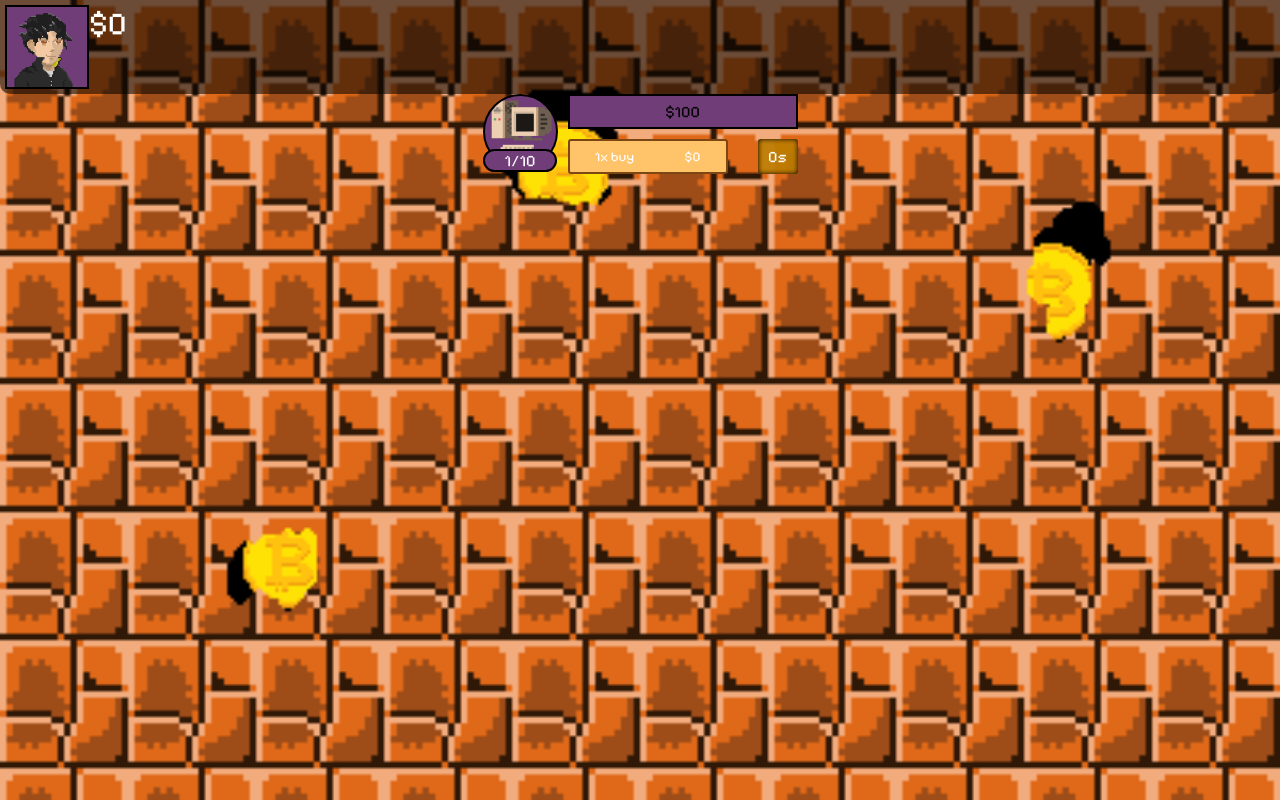
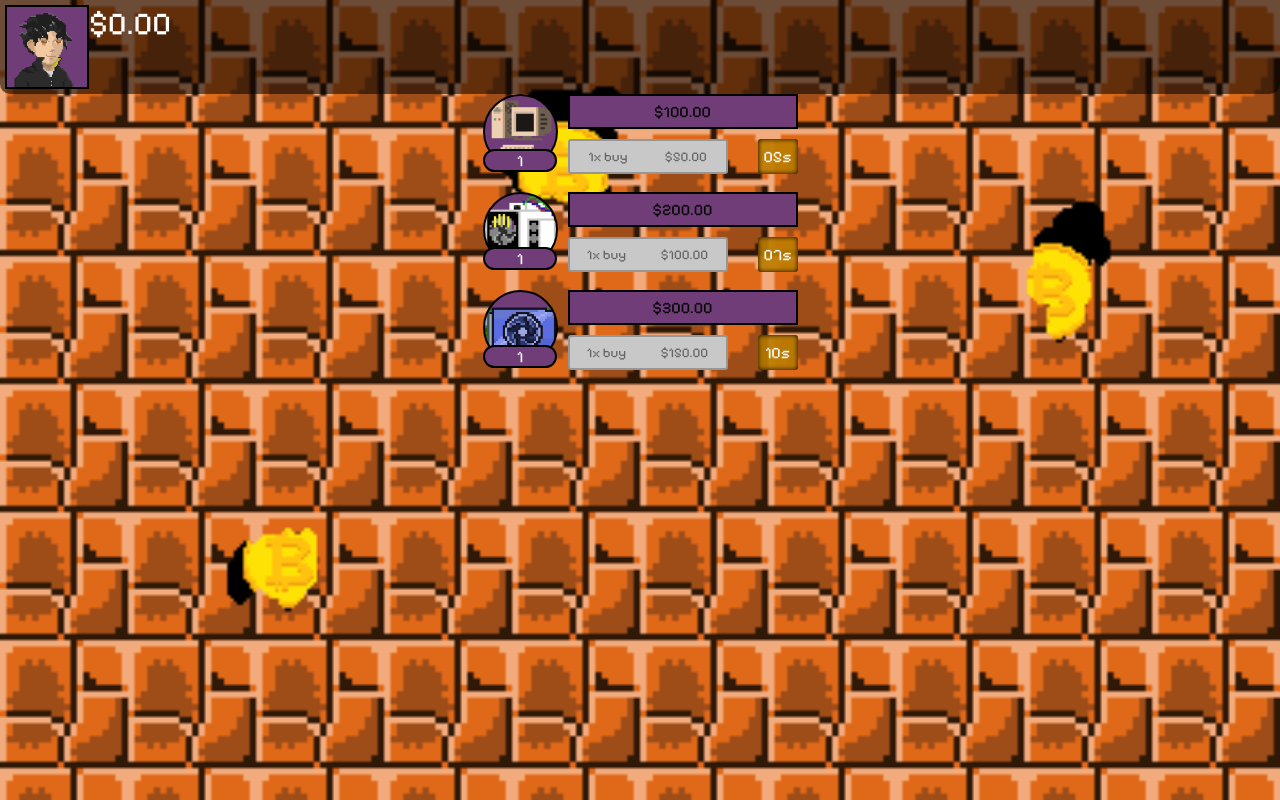
Before and after one commit to Rllopez0410/Project-Moria, a Svelte app: page / in a window 1280 px wide. Built offline with nearby package versions, Linux system fonts and the light colour scheme.

Commit message:
first quick test

```diff
--- a/src/App.svelte
+++ b/src/App.svelte
@@ -1,24 +1,25 @@
 <script>
-  import { mining_pool } from "./stores";
-  import Pool from "./components/pool.svelte";
+  import { mining_pool } from './stores';
+  import Pool from './components/pool.svelte';
+  import Job from './components/job.svelte';
 
-  let num = 0;
+  import { jobs } from './testJobs.js';
 
   mining_pool.subscribe((value) => {
-    num = value;
-  })
-
-  $: money = num.toLocaleString();
+    console.log(value);
+  });
 </script>
 
 <div class="container">
   <header>
     <div class="profile-pic"></div>
-    <div class="earnings">${money}</div>
+    <div class="earnings">${$mining_pool.toFixed(2)}</div>
   </header>
 
   <div class="jobs">
-    <Pool />
+    {#each jobs as job}
+      <Job {...job} />
+    {/each}
   </div>
 </div>
 
--- a/src/app.css
+++ b/src/app.css
@@ -1,13 +1,80 @@
 @import url('https://fonts.googleapis.com/css2?family=Pixelify+Sans:wght@400..700&display=swap');
 
 * {
-    margin: 0;
-    padding: 0;
+  margin: 0;
+  padding: 0;
 }
 
 body {
-    font-family: "Pixelify Sans", sans-serif;
-    font-optical-sizing: auto;
-    font-weight: 200;
-    font-style: normal;
+  font-family: 'Pixelify Sans', sans-serif;
+  font-optical-sizing: auto;
+  font-weight: 200;
+  font-style: normal;
 }
+
+/* For tool tips */
+[data-tooltip] {
+  position: relative;
+  z-index: 2;
+  display: block;
+}
+
+[data-tooltip]:before,
+[data-tooltip]:after {
+  visibility: hidden;
+  opacity: 0;
+  pointer-events: none;
+  transition: 0.2s ease-out;
+  transform: translate(-50%, 5px);
+}
+
+[data-tooltip]:before {
+  position: absolute;
+  bottom: 100%;
+  left: 50%;
+  margin-bottom: 5px;
+  padding: 7px;
+  width: 100%;
+  min-width: 70px;
+  max-width: 250px;
+  -webkit-border-radius: 3px;
+  -moz-border-radius: 3px;
+  border-radius: 3px;
+  background-color: #000;
+  background-color: hsla(0, 0%, 20%, 0.9);
+  color: #fff;
+  content: attr(data-tooltip);
+  text-align: center;
+  font-size: 14px;
+  line-height: 1.2;
+  transition: 0.2s ease-out;
+
+  /*  Custom font properties */
+  font-family: 'Pixelify Sans', sans-serif;
+}
+
+[data-tooltip]:after {
+  position: absolute;
+  bottom: 100%;
+  left: 50%;
+  width: 0;
+  border-top: 5px solid #000;
+  border-top: 5px solid hsla(0, 0%, 20%, 0.9);
+  border-right: 5px solid transparent;
+  border-left: 5px solid transparent;
+  content: ' ';
+  font-size: 0;
+  line-height: 0;
+}
+
+[data-tooltip]:hover:before,
+[data-tooltip]:hover:after {
+  visibility: visible;
+  opacity: 1;
+  transform: translate(-50%, 0);
+}
+[data-tooltip='false']:hover:before,
+[data-tooltip='false']:hover:after {
+  visibility: hidden;
+  opacity: 0;
+}
--- /dev/null
+++ b/src/components/job.svelte
@@ -0,0 +1,230 @@
+<script>
+  import { mining_pool } from '../stores';
+  import { tweened } from 'svelte/motion';
+  import { cubicIn } from 'svelte/easing';
+
+  import { convertMilliseconds } from '../utils/helper';
+
+  export let asset;
+  export let name = 'Miner';
+  export let baseIncome = 100;
+  export let baseDuration = 5000;
+  export let baseCostToUpgrade = 50;
+
+  let level = 1;
+  let income = baseIncome;
+  let duration = baseDuration;
+  let costToUpgrade = baseCostToUpgrade;
+  let isActive = false;
+  let progress = tweened(0);
+
+  function startJob() {
+    if (!isActive) {
+      isActive = true;
+      progress.set(0, { duration });
+      progress.set(1, { duration, easing: cubicIn });
+
+      setTimeout(() => {
+        completeJob();
+      }, duration);
+    }
+  }
+
+  function completeJob() {
+    if (isActive) {
+      isActive = false;
+      mining_pool.update((money) => money + income);
+      progress.set(0, { duration: 0 });
+    }
+  }
+
+  function upgradeJob() {
+    mining_pool.update((money) => {
+      if (money >= costToUpgrade) {
+        let newBalance = money - costToUpgrade;
+        level += 1;
+        income *= 1.2;
+        duration *= 0.9;
+        costToUpgrade *= 1.5;
+        return newBalance;
+      }
+      return money;
+    });
+  }
+</script>
+
+<div class="mining-pool">
+  <div class="btn-container">
+    <button
+      style="background-image: url({asset}); background-size: cover; background-position: center;"
+      class="mining-pool-btn"
+      data-tooltip={name}
+      on:click={startJob}
+      disabled={isActive}
+    ></button>
+    <div class="job-level">{level}</div>
+  </div>
+  <div class="progression">
+    <div class="progress-top">
+      <div class="job-income">${income.toFixed(2)}</div>
+      <progress value={$progress}></progress>
+    </div>
+    <div class="progress-bot">
+      <button
+        class="buy"
+        on:click={upgradeJob}
+        disabled={$mining_pool < costToUpgrade}
+      >
+        <div>1x buy</div>
+        <div>${costToUpgrade.toFixed(2)}</div>
+      </button>
+      <div class="job-time">{convertMilliseconds(duration)}s</div>
+    </div>
+  </div>
+</div>
+
+<style>
+  .mining-pool {
+    display: flex;
+    justify-content: center;
+    gap: 10px;
+  }
+
+  .btn-container {
+    display: flex;
+    flex-direction: column;
+    align-items: center;
+  }
+
+  .mining-pool-btn {
+    background-color: #703d79;
+    border: 2px solid black;
+    height: 75px;
+    width: 75px;
+    border-radius: 100px;
+    transition: 200ms;
+  }
+
+  .mining-pool-btn:hover {
+    background-color: #5e3166; /* Slightly darker background on hover */
+    transform: scale(1.05); /* Slightly scale up to give a hover effect */
+  }
+
+  .mining-pool-btn:active {
+    background-color: #4b2753; /* Even darker background on active */
+    transform: scale(0.99); /* Slightly scale down to give a pressed effect */
+  }
+
+  .job-level {
+    display: flex;
+    justify-content: center;
+    align-items: center;
+    position: relative;
+    top: -20px;
+    background-color: #703d79;
+    border: 2px solid black;
+    border-radius: 20px;
+    color: white;
+    width: 70px;
+    z-index: 2;
+  }
+
+  .progression {
+    display: flex;
+    flex-direction: column;
+    gap: 8px;
+  }
+
+  .progress-top {
+    display: flex;
+    justify-content: center;
+    align-items: center;
+    height: 35px;
+    position: relative;
+  }
+
+  .progress-bot {
+    display: flex;
+    justify-content: space-between;
+    align-items: center;
+    padding-top: 2px;
+  }
+
+  .job-income {
+    z-index: 1;
+    position: absolute;
+    height: inherit;
+    display: flex;
+    align-items: center;
+  }
+
+  progress {
+    width: 230px;
+    height: inherit;
+    -webkit-appearance: none;
+    appearance: none;
+  }
+
+  progress::-webkit-progress-bar {
+    display: flex;
+    align-items: center;
+    background-color: #703d79;
+    border-left: 3px solid black;
+    border: 2px solid black;
+    overflow: hidden;
+    padding: 4px;
+  }
+
+  progress::-webkit-progress-value {
+    background-color: #ff4f4f;
+  }
+
+  .buy {
+    display: flex;
+    justify-content: space-around;
+    align-items: center;
+    border-radius: 3px;
+    border: 2px solid rgb(125, 71, 20);
+    background-color: rgb(255, 195, 106);
+    font-family: 'Pixelify Sans', sans-serif;
+    color: white;
+    width: 160px;
+    height: 35px;
+  }
+
+  .buy:hover {
+    background-color: rgb(
+      255,
+      175,
+      76
+    ); /* Slightly darker background on hover */
+  }
+
+  .buy:active {
+    background-color: rgb(255, 145, 46); /* Even darker background on active */
+    transform: scale(0.95); /* Slightly scale down to give a pressed effect */
+  }
+
+  .buy:disabled {
+    background-color: rgb(
+      200,
+      200,
+      200
+    ); /* Gray background for disabled state */
+    border: 2px solid rgb(150, 150, 150); /* Gray border for disabled state */
+    color: rgb(100, 100, 100); /* Gray text for disabled state */
+    transform: none; /* Reset any transform */
+  }
+
+  .job-time {
+    display: flex;
+    justify-content: center;
+    align-items: center;
+    background-color: #bc7d00e8;
+    box-shadow: 0px 0px 5px inset black;
+    border-radius: 3px;
+    width: 40px;
+    height: 35px;
+    color: white;
+  }
+</style>
--- a/src/stores.js
+++ b/src/stores.js
@@ -1,3 +1,3 @@
-import { writable } from "svelte/store";
+import { writable } from 'svelte/store';
 
 export const mining_pool = writable(0);
--- /dev/null
+++ b/src/testJobs.js
@@ -0,0 +1,27 @@
+import minePoolAnimation from './assets/mine-pool-animation.gif';
+import gpuAnimation from './assets/gpu-animation.gif';
+import asicAnimation from './assets/ASIC-animation.gif';
+
+export const jobs = [
+  {
+    asset: minePoolAnimation,
+    name: 'Computer',
+    baseIncome: 100,
+    baseDuration: 5000,
+    baseCostToUpgrade: 50,
+  },
+  {
+    asset: asicAnimation,
+    name: 'ASIC Miner',
+    baseIncome: 200,
+    baseDuration: 7000,
+    baseCostToUpgrade: 100,
+  },
+  {
+    asset: gpuAnimation,
+    name: 'Graphics Card',
+    baseIncome: 300,
+    baseDuration: 10000,
+    baseCostToUpgrade: 150,
+  },
+];
--- /dev/null
+++ b/src/utils/helper.js
@@ -0,0 +1,20 @@
+/**
+ * Converts time in milliseconds to a formatted string in hours, minutes, and seconds.
+ *
+ * @param {number} ms - The time in milliseconds.
+ * @returns {string} - The formatted time string in "H:MM:SS" format.
+ */
+export const convertMilliseconds = (ms) => {
+  const hours = Math.floor(ms / 3600000);
+  const minutes = Math.floor((ms % 3600000) / 60000);
+  const seconds = Math.floor((ms % 60000) / 1000);
+  if (hours > 0) {
+    return `${hours}:${minutes < 10 ? '0' : ''}${minutes}:${seconds < 10 ? '0' : ''}${seconds}`;
+  } else if (minutes > 0) {
+    return `${minutes}:${seconds < 10 ? '0' : ''}${seconds}`;
+  } else {
+    return `${seconds < 10 ? '0' : ''}${seconds}`;
+  }
+};
+
+export default { convertMilliseconds };
```
